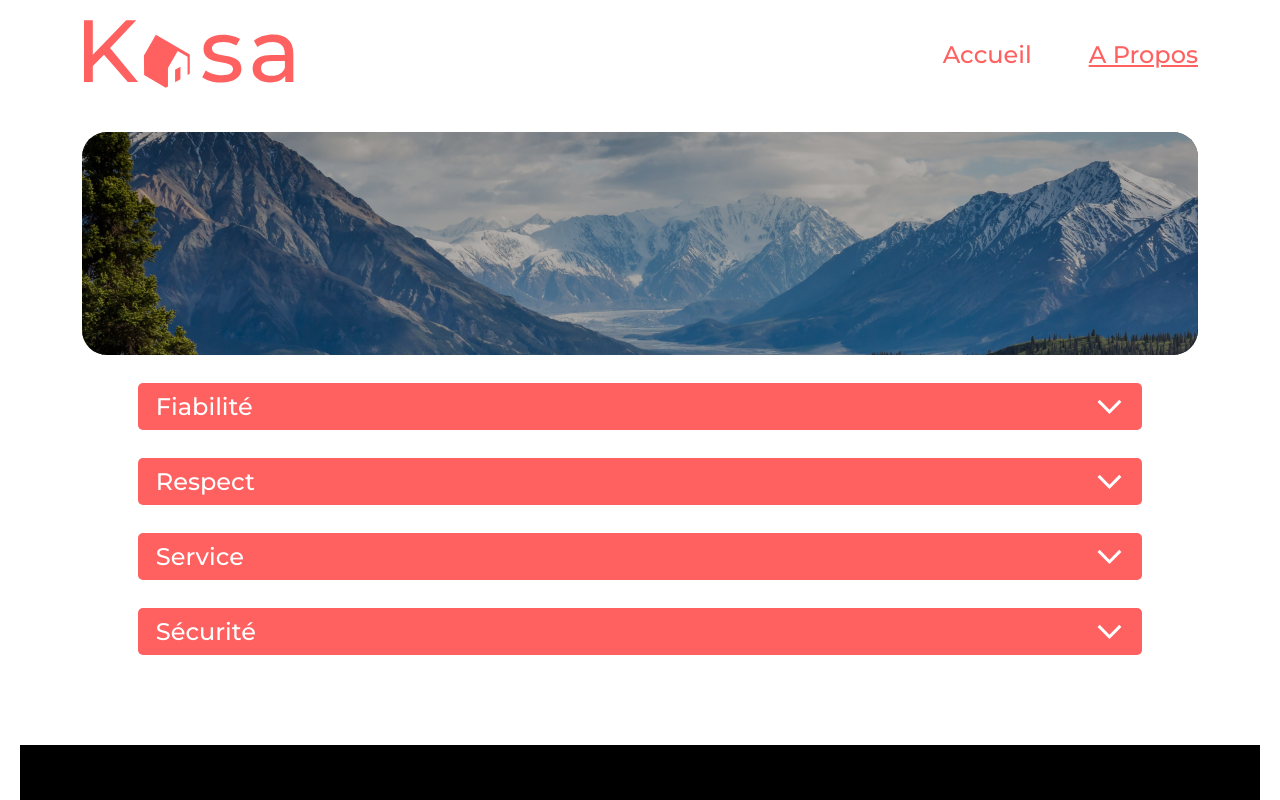
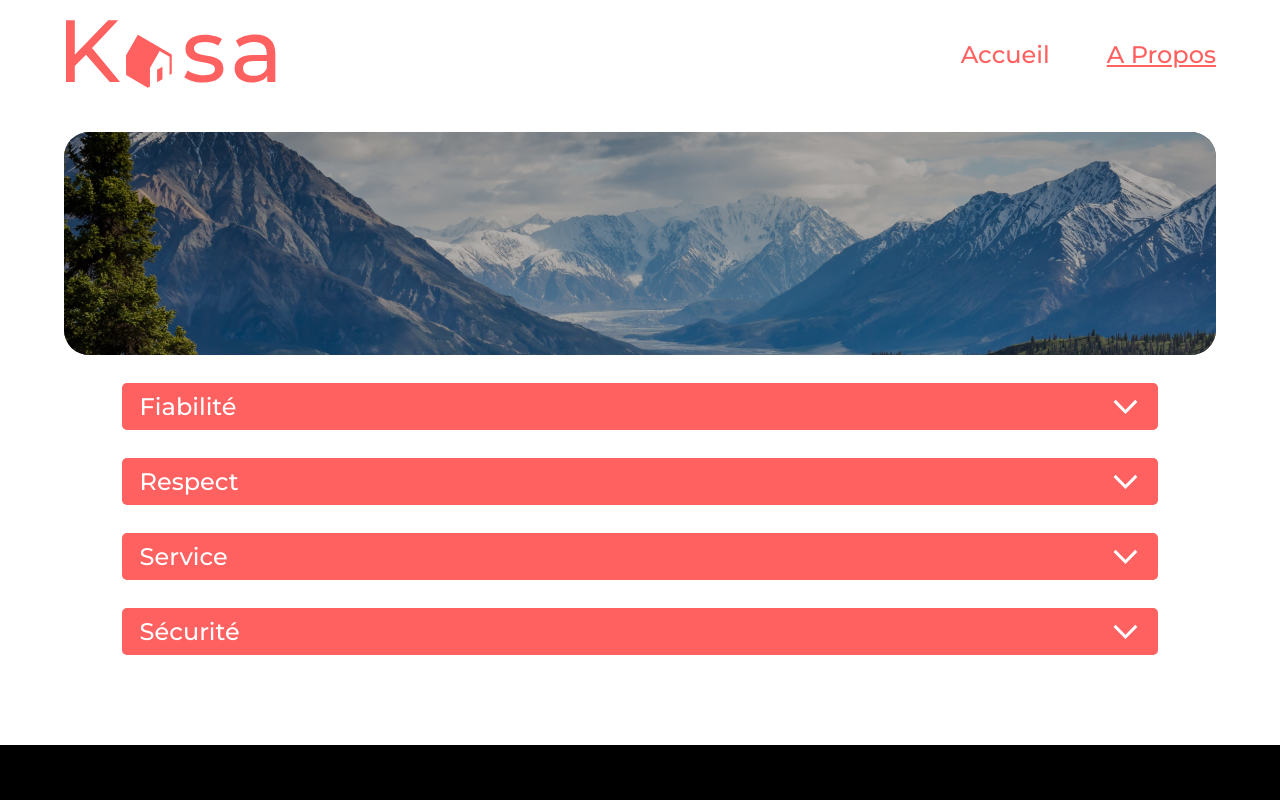
Before and after one commit to QuentinBruera/kasa, a React (Create React App) app: page /a-propos in a window 1280 px wide. Shown: the top 800 px of the page. Built offline with nearby package versions, Linux system fonts and the light colour scheme.

Commit message:
ajusté le code pour que le footer puisse prendre toute la largeur

```diff
--- a/src/components/BannerHome.jsx
+++ b/src/components/BannerHome.jsx
@@ -18,14 +18,15 @@ const BannerHome = () => {
 export default BannerHome;
 
 const BannerContainer = styled.section`
-    margin-top: 63px;
+    width: 1240px;
+    margin: 63px auto 0 auto;
     height: 223px;
     position: relative;
     background: ${color.black};
     border-radius: 25px;
     @media ${devices.bodyScale} {
         width: 90%;
-        margin: 17px auto 0 auto;
+        margin-top: 17px;
     }
     @media ${devices.tablet} {
         border-radius: 15px;
@@ -33,7 +34,7 @@ const BannerContainer = styled.section`
     }
     @media ${devices.mobileL} {
         border-radius: 10px;
-        margin: 15px auto 0 auto;
+        margin-top: 15px;
         height: 111px;
     }
 `;
--- a/src/components/BannerPropos.jsx
+++ b/src/components/BannerPropos.jsx
@@ -22,13 +22,14 @@ const BannerPropos = () => {
 export default BannerPropos;
 
 const BannerContainer = styled.div`
-    margin-top: 44px;
+    width: 1240px;
+    margin: 44px auto 0 auto;
     height: 223px;
     position: relative;
     background: ${color.black};
     border-radius: 25px;
     @media ${devices.bodyScale} {
-        margin: 44px auto 0 auto;
+        margin-top: 44px;
         width: 90%;
         @media ${devices.tablet} {
             margin-top: 35px;
--- a/src/components/ErrorBody.jsx
+++ b/src/components/ErrorBody.jsx
@@ -19,10 +19,11 @@ const ErrorBody = () => {
 export default ErrorBody;
 
 const ErrorSection = styled.section`
+    width: 1240px;
     text-align: center;
     display: flex;
     flex-direction: column;
-    margin-bottom: 156px;
+    margin: 0 auto 156px auto;
     @media ${devices.bodyScale} {
         width: 90%;
         margin: auto;
--- a/src/components/Gallery.jsx
+++ b/src/components/Gallery.jsx
@@ -24,6 +24,7 @@ const Gallery = ({ propsData }) => {
 export default Gallery;
 
 const CardSection = styled.section`
+    width: 1240px;
     margin: 43px auto 50px auto;
     padding: 1px;
     border-radius: 25px;
--- a/src/components/Header.jsx
+++ b/src/components/Header.jsx
@@ -28,19 +28,20 @@ const Header = () => {
 export default Header;
 
 const HeaderContainer = styled.header`
+    width: 1240px;
     display: flex;
     justify-content: space-between;
     align-items: center;
-    margin-top: 40px;
+    margin: 40px auto 0 auto;
     @media ${devices.bodyScale} {
         width: 90%;
-        margin: 20px auto 0 auto;
+        margin-top: 20px;
     }
     @media ${devices.tablet} {
-        margin: 30px auto 0 auto;
+        margin-top: 30px;
     }
     @media ${devices.mobileL} {
-        margin: 20px auto 0 auto;
+        margin-top: 20px;
     }
 `;
 
--- a/src/components/LittleCollapse.jsx
+++ b/src/components/LittleCollapse.jsx
@@ -36,13 +36,13 @@ const LittleCollapse = ({ oneHousingData }) => {
 export default LittleCollapse;
 
 const Container = styled.section`
-    margin-top: 24px;
-    margin-bottom: 122px;
+    width: 1240px;
+    margin: 24px auto 122px auto;
     display: flex;
     justify-content: space-between;
     @media ${devices.bodyScale} {
         width: 90%;
-        margin: auto;
+        margin-top: 0;
         margin-bottom: 100px;
     }
     @media ${devices.tablet} {
@@ -57,7 +57,7 @@ const Container = styled.section`
 const Details = styled.details`
     cursor: default;
     @media ${devices.bodyScale} {
-        margin: 44px 0 0 0;
+        margin: 24px 0 0 0;
         width: 45%;
     }
     @media ${devices.tablet} {
@@ -91,7 +91,6 @@ const Summary = styled.summary`
         border-radius: 5px;
         font-size: 21px;
         height: 30px;
-        // margin: auto;
     }
     @media ${devices.mobileL} {
         font-size: 13px;
--- a/src/components/LogementBody.jsx
+++ b/src/components/LogementBody.jsx
@@ -59,6 +59,7 @@ const LogementBody = ({ oneHousingData }) => {
 export default LogementBody;
 
 const TopContainer = styled.section`
+    width: 1240px;
     margin: 24px auto 0 auto;
     display: flex;
     justify-content: space-between;
@@ -66,7 +67,7 @@ const TopContainer = styled.section`
         width: 90%;
     }
     @media ${devices.tablet} {
-        margin: 10px auto 0 auto;
+        margin-top: 10px;
         flex-direction: column;
     }
     @media ${devices.mobileL} {
--- a/src/components/ProposBody.jsx
+++ b/src/components/ProposBody.jsx
@@ -65,6 +65,8 @@ const ProposBody = () => {
 export default ProposBody;
 
 const Container = styled.section`
+    width: 1240px;
+    margin: 0 auto 0 auto;
     margin-bottom: 201px;
     @media ${devices.bodyScale} {
         margin: 0 auto 90px auto;
@@ -74,7 +76,6 @@ const Container = styled.section`
         }
     @media ${devices.mobileL} {
         margin: 0 auto 50px auto;
-
         }
 `;
 
--- a/src/styles/Style.css
+++ b/src/styles/Style.css
@@ -11,7 +11,8 @@
 }
 body {
     /* width: 75%; */
-    width: 1240px;
+    /* width: 1240px; */
+    max-width: 100%;
     margin: auto;
 }
 a {
```
